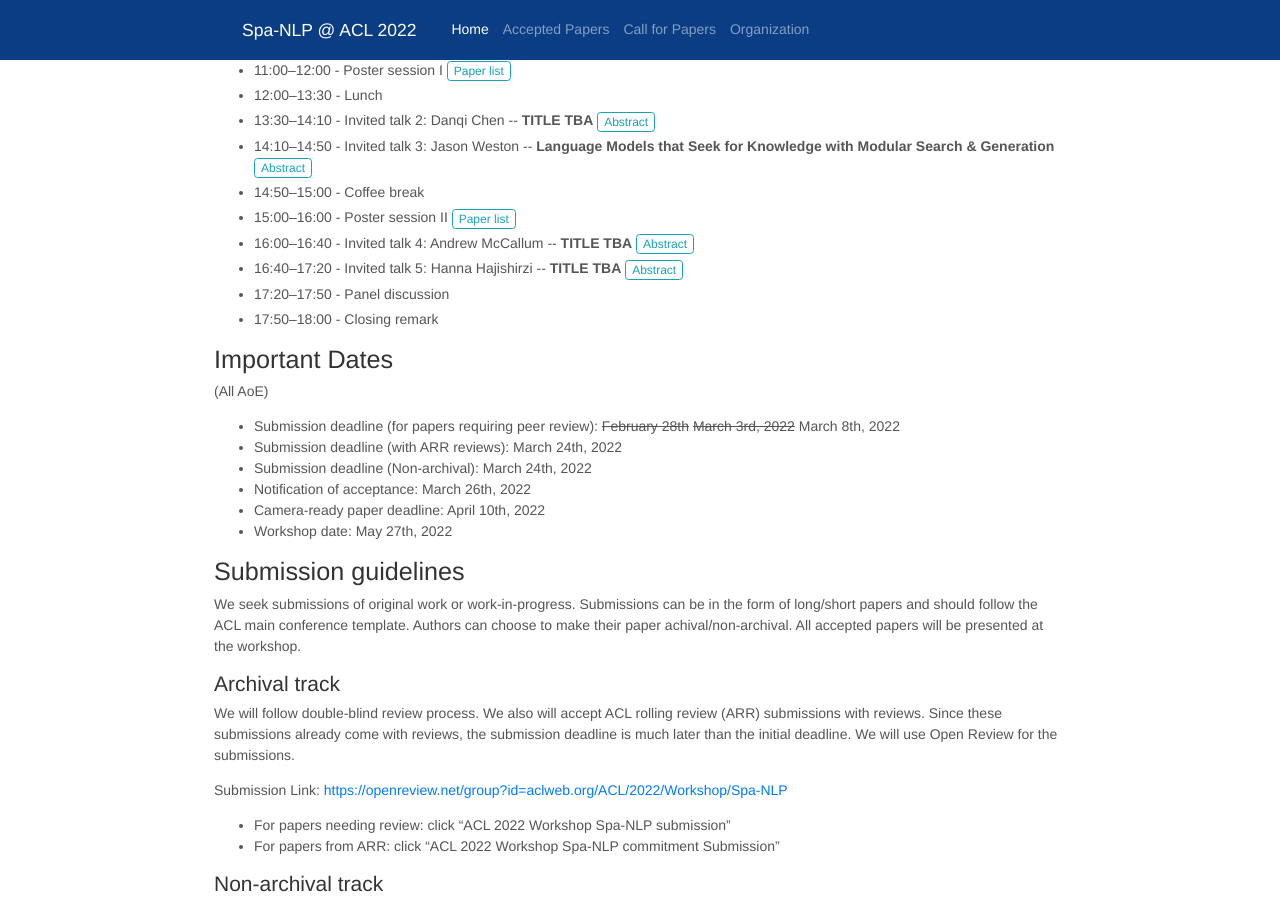
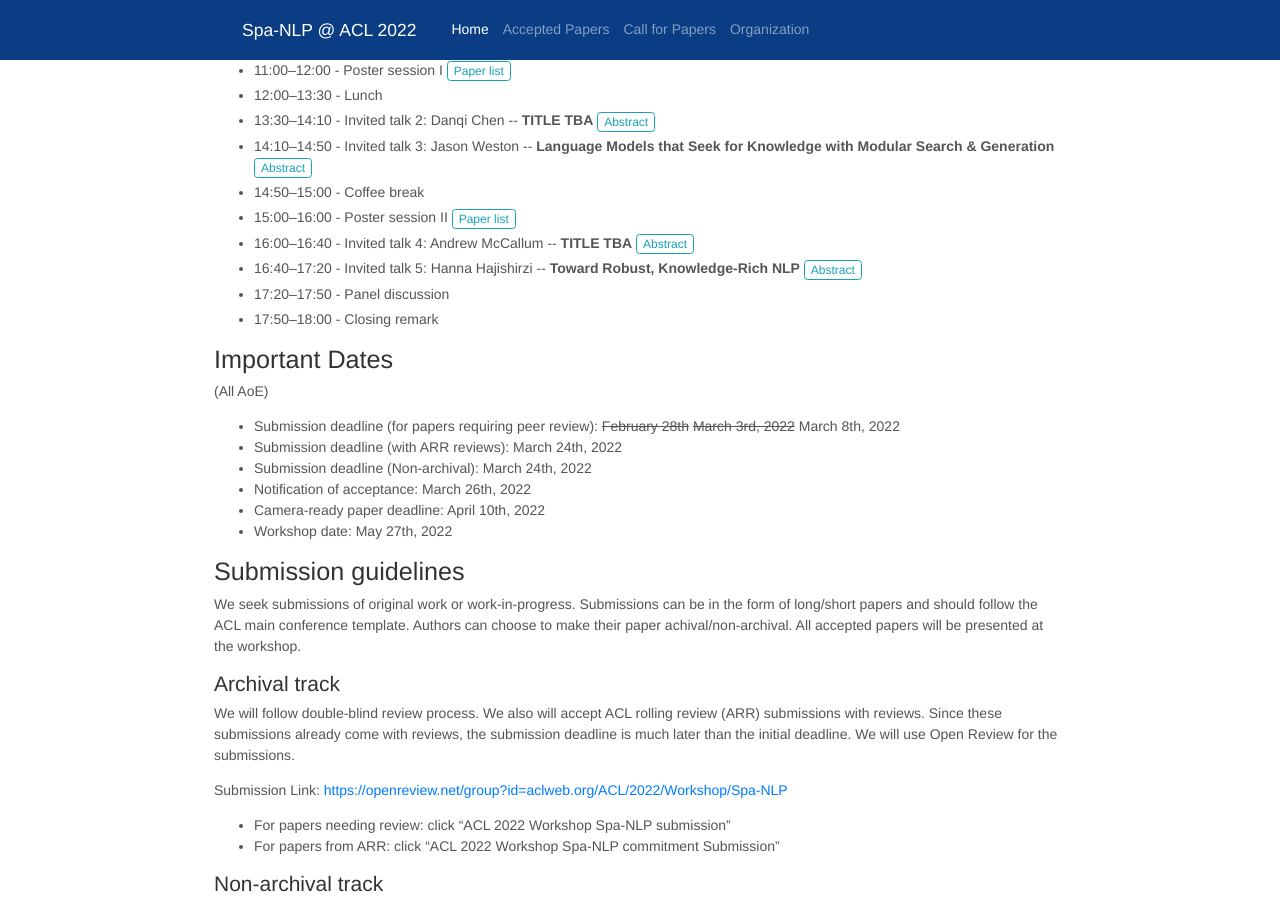
Before and after one commit to spa-nlp/spa-nlp.github.io, a Jekyll site: the page built from index.md, in a window 1280 px wide and 900 px high, scrolled down 1520 px. Built offline with Jekyll 4.4.1, drawn with Linux system fonts in a browser that asks for light colours; nearby versions of some CDN libraries; part of the change alters nothing that is shown.

Commit message:
add Hanna's title/abstract

```diff
--- a/index.md
+++ b/index.md
@@ -225,7 +225,7 @@ The workshop will be held on May 27th from 09:20 to 18:00 in Irish Time (GMT+1).
           16:00–16:40	- Invited talk 4: Andrew McCallum -- <b>TITLE TBA</b> <button class="btn btn-outline-info btn-xs" type="button" data-toggle="collapse" data-target="#andrew-card" aria-expanded="false" aria-controls="andrew-card">Abstract</button> <div class="collapse" id="andrew-card"><div class="card card-body">ABSTRACT TBA</div></div>
         </li>
         <li>
-          16:40–17:20	- Invited talk 5: Hanna Hajishirzi -- <b>TITLE TBA</b> <button class="btn btn-outline-info btn-xs" type="button" data-toggle="collapse" data-target="#hanna-card" aria-expanded="false" aria-controls="hanna-card">Abstract</button> <div class="collapse" id="hanna-card"><div class="card card-body">ABSTRACT TBA</div></div>
+          16:40–17:20	- Invited talk 5: Hanna Hajishirzi -- <b>Toward Robust, Knowledge-Rich NLP</b> <button class="btn btn-outline-info btn-xs" type="button" data-toggle="collapse" data-target="#hanna-card" aria-expanded="false" aria-controls="hanna-card">Abstract</button> <div class="collapse" id="hanna-card"><div class="card card-body">Enormous amounts of ever-changing  knowledge are available online in diverse textual styles and diverse formats. Recent advances in deep learning algorithms and large-scale datasets are spurring progress in many Natural Language Processing (NLP) tasks, including question answering. Nevertheless, these models cannot scale up when task-annotated training data are scarce. This talk presents my lab's work toward building general-purpose models in NLP and how to systematically evaluate them. First, I present a meta-training approach that can solve a variety of NLP tasks with only using a few examples and introduce a benchmark to evaluate cross-task generalization. Second, I discuss neuro-symbolic approaches to address more complex tasks by eliciting knowledge from structured data and language models.</div></div>
         </li>
         <li>
           17:20–17:50	- Panel discussion
```
